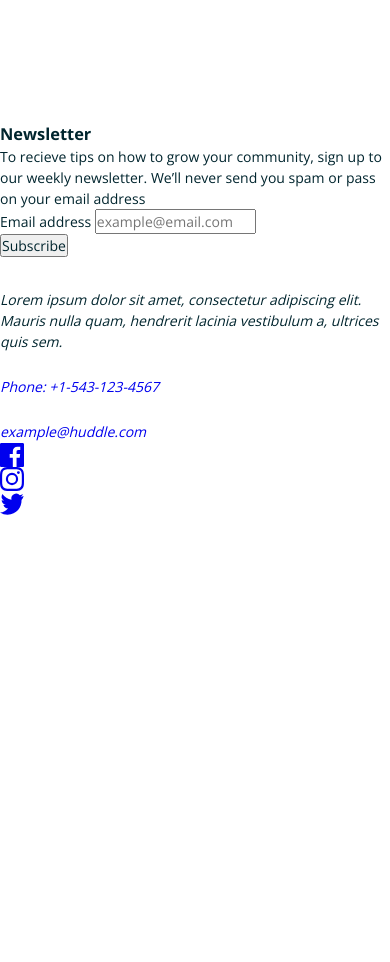
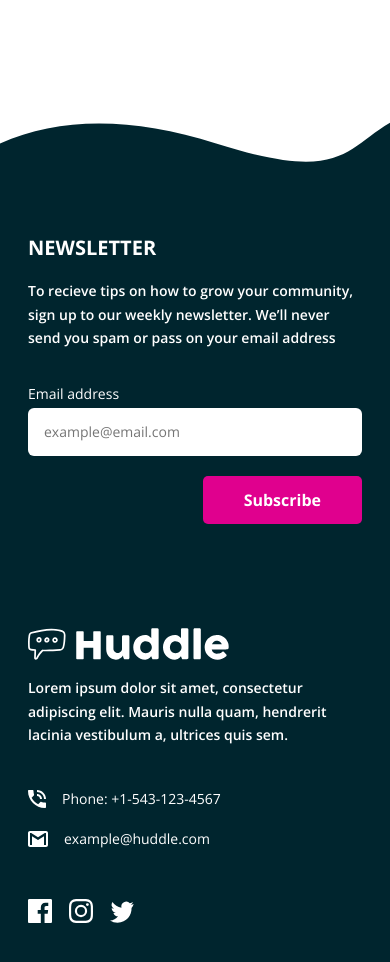
Before and after one commit to DocForLoop/huddle-landing-page-with-curved-sections, a website built with Vite: page index.html in a window 390 px wide. Shown: the part 3800-4762 px from the top of the page. Before the commit the page ends 4315 px from the top, so only its background shows below. Built offline with nearby package versions, Linux system fonts and the light colour scheme.

Commit message:
Add mobile footer styles

```diff
--- a/index.html
+++ b/index.html
@@ -3,7 +3,7 @@
   <head>
     <meta charset="UTF-8">
     <meta name="viewport" content="width=device-width, initial-scale=1.0">
-    <link rel="icon" type="image/png" sizes="32x32" href="favicon-32x32.png">
+    <link rel="icon" type="image/png" sizes="32x32" href="/favicon-32x32.png">
     <title>Huddle landing page with curved sections | Frontend Mentor</title>
     <meta name="description" content="Huddle landing page with curved sections challenge solution using HTML, Sass & Vite.">
     <meta name="author" content="Csaba Molnar (GitHub and Frontend Mentor: DocForLoop)">
@@ -19,7 +19,7 @@
     <meta name="twitter:description" content="Huddle landing page with curved sections challenge solution using HTML, Sass & Vite.">
     <!-- <meta name="twitter:image" content="...preview.jpg"> -->
 
-    <script type="module" src="src/main.js" defer></script>
+    <script type="module" src="/src/main.js" defer></script>
   </head>
   <body class="body">
     <div class="page-wrapper">
@@ -27,7 +27,7 @@
         <a class="header__skip-link" href="#main-content">Skip to main content</a>
         <div class="header__nav">
           <a class="header__logo-link" href="#">
-            <img class="header__logo" src="./src/assets/images/logo.svg"
+            <img class="header__logo" src="/src/assets/images/logo.svg"
                   alt="Home of Huddle" width="96" height="16">
           </a>
           <a class="header__cta-btn" href="#">Try it free</a>
@@ -47,14 +47,14 @@
 
         <section class="stats" aria-label="Huddle's statistics">
           <div class="stats__item">
-            <img class="stats__icon-comm" src="./src/assets/images/icon-communities.svg"
+            <img class="stats__icon-comm" src="/src/assets/images/icon-communities.svg"
                   alt="" width="29" height="26" loading="lazy" decoding="async">
             <p class="stats__number">1.4k+</p>
             <p class="stats__text">Communities Formed</p>
           </div>
 
           <div class="stats__item">
-            <img class="stats__icon-msg" src="./src/assets/images/icon-messages.svg"
+            <img class="stats__icon-msg" src="/src/assets/images/icon-messages.svg"
                   alt="" width="30" height="25" loading="lazy" decoding="async">
             <p class="stats__number">2.7m+</p>
             <p class="stats__text stats__text--center">Messages Sent</p>
@@ -65,8 +65,8 @@
       <main class="main" id="main-content" tabindex="-1">
         <div class="grow">
           <picture>
-            <source media="(width > 75em)" srcset="./src/assets/images/bg-section-top-desktop-1.svg">
-            <img class="grow__decor-top" src="./src/assets/images/bg-section-top-mobile-1.svg"
+            <source media="(width > 75em)" srcset="/src/assets/images/bg-section-top-desktop-1.svg">
+            <img class="grow__decor-top" src="/src/assets/images/bg-section-top-mobile-1.svg"
                   alt="" width="375" height="112" loading="lazy" decoding="async">
           </picture>
 
@@ -82,8 +82,8 @@
           </section>
 
           <picture>
-            <source media="(width > 75em)" srcset="./src/assets/images/bg-section-bottom-desktop-1.svg">
-            <img class="grow__decor-bottom" src="./src/assets/images/bg-section-bottom-mobile-1.svg"
+            <source media="(width > 75em)" srcset="/src/assets/images/bg-section-bottom-desktop-1.svg">
+            <img class="grow__decor-bottom" src="/src/assets/images/bg-section-bottom-mobile-1.svg"
                 alt="" width="375" height="52" loading="lazy" decoding="async">
           </picture>
         </div>
@@ -101,8 +101,8 @@
 
         <div class="users">
           <picture>
-            <source media="(width > 75em)" srcset="./src/assets/images/bg-section-top-desktop-2.svg">
-            <img class="users__decor-top" src="./src/assets/images/bg-section-top-mobile-2.svg"
+            <source media="(width > 75em)" srcset="/src/assets/images/bg-section-top-desktop-2.svg">
+            <img class="users__decor-top" src="/src/assets/images/bg-section-top-mobile-2.svg"
                   alt="" width="375" height="103" loading="lazy" decoding="async">
           </picture>
 
@@ -118,7 +118,7 @@
           </section>
 
           <picture>
-            <source media="(width > 75em)" srcset="./src/assets/images/bg-section-bottom-desktop-2.svg">
+            <source media="(width > 75em)" srcset="/src/assets/images/bg-section-bottom-desktop-2.svg">
             <img class="users__decor-bottom" src="/src/assets/images/bg-section-bottom-mobile-2.svg"
                   alt="" width="375" height="101" loading="lazy" decoding="async">
           </picture>
@@ -131,6 +131,13 @@
       </main>
 
       <footer class="footer">
+        <picture>
+          <source media="(width > 75em)" srcset="/src/assets/images/bg-footer-top-desktop.svg">
+          <img class="footer__decor-img" src="/src/assets/images/bg-footer-top-mobile.svg"
+              alt="" width="375" height="53" loading="lazy" decoding="async">
+        </picture>
+
+        <div class="footer__content-wrapper">
           <section class="newsletter" aria-labelledby="newsletter">
             <div class="newsletter__content">
               <h3 class="newsletter__title" id="newsletter">Newsletter</h3>
@@ -152,7 +159,7 @@
           </section>
 
           <dialog class="modal" aria-labelledby="modal-title" aria-describedby="modal-desc">
-          <img class="modal__icon" src="./src/assets/images/icon-success.svg" alt="" width="64" height="64">
+            <img class="modal__icon" src="/src/assets/images/icon-success.svg" alt="" width="64" height="64">
             <h2 class="modal__title" id="modal-title">Thanks for subscribing!</h2>
             <p class="modal__msg" id="modal-desc" role="alert">A confirmation email has been sent to <span class="modal__email"></span>.
               Please open it and click the button inside to confirm your subscription.
@@ -161,8 +168,8 @@
           </dialog>
 
           <div class="footer__content">
-          <a href="#">
-            <img class="footer__logo" src="./src/assets/images/logo-white.svg"
+            <a class="footer__logo-link" href="#">
+              <img class="footer__logo" src="/src/assets/images/logo-white.svg"
                     alt="Home of Huddle" width="200" height="32" loading="lazy" decoding="async">
             </a>
 
@@ -172,16 +179,18 @@
                   vestibulum a, ultrices quis sem.
                 </p>
 
+                <div class="footer__contact-info">
                   <div class="footer__contact">
-                <img class="footer__icons" src="./src/assets/images/icon-phone.svg"
-                      alt="" width="24" height="24" loading="lazy" decoding="async">
+                    <img class="footer__icon-tel" src="/src/assets/images/icon-phone.svg"
+                          alt="" width="18" height="18" loading="lazy" decoding="async">
                     <a class="footer__links" href="tel:+1-543-123-4567">Phone: +1-543-123-4567</a>
                   </div>
 
                   <div class="footer__contact">
-                <img class="footer__icons" src="./src/assets/images/icon-email.svg"
-                      alt="" width="24" height="24" loading="lazy" decoding="async">
+                    <img class="footer__icon-mail" src="/src/assets/images/icon-email.svg"
+                          alt="" width="20" height="16" loading="lazy" decoding="async">
                     <a class="footer__links" href="mailto:example@huddle.com">example@huddle.com</a>
+                  </div>
                 </div>
               </address>
             </section>
@@ -226,6 +235,7 @@
               </ul>
             </nav>
           </div>
+        </div>
       </footer>
     </div>
   </body>
--- a/src/scss/components/footer/_footer-layout.scss
+++ b/src/scss/components/footer/_footer-layout.scss
@@ -1 +1,66 @@
 @use '@scss/global/functions' as *;
+
+.footer {
+
+    &__content-wrapper {
+        display: flex;
+        flex-direction: column;
+        row-gap: 104px;
+        align-items: center;
+    }
+
+    &__content {
+        display: flex;
+        flex-direction: column;
+        row-gap: 16px;
+    }
+
+    &__address {
+        display: flex;
+        flex-direction: column;
+        row-gap: 40px;
+    }
+
+    &__contact-info {
+        display: flex;
+        flex-direction: column;
+        row-gap: 16px;
+    }
+
+    &__contact {
+        display: flex;
+        align-items: center;
+        column-gap: 16px;
+    }
+
+    &__social-list {
+        display: flex;
+        column-gap: 17px;
+
+    }
+}
+
+.newsletter {
+    display: flex;
+    flex-direction: column;
+    row-gap: fluid(32, 40, 375, 1440);
+
+    &__content {
+        display: flex;
+        flex-direction: column;
+        row-gap: 16px;
+    }
+
+    &__form {
+        display: flex;
+        flex-direction: column;
+        row-gap: rem(20);
+    }
+
+    &__input-group {
+        display: flex;
+        flex-direction: column;
+        row-gap: 2px;
+
+    }
+}
--- a/src/scss/components/footer/_footer.scss
+++ b/src/scss/components/footer/_footer.scss
@@ -1,2 +1,164 @@
 @use '@scss/global/functions' as *;
 @use '@scss/global/mixins' as m;
+
+.footer {
+    color: var(--clr-light);
+    font-size: var(--fs-footer-text);
+    line-height: var(--lh-footer);
+
+    &__decor-img {
+        inline-size: 100%;
+        block-size: 100%;
+
+    }
+
+    &__content-wrapper {
+        background-color: var(--clr-primary);
+        padding-block-start: 56px;
+        padding-inline: 28px;
+        padding-block-end: 46px;
+    }
+
+    &__logo-link {
+        border-radius: rem(3);
+        max-inline-size: fluid(200, 240, 375, 1440, rem);
+
+        &:focus-visible {
+            outline: rem(3) solid var(--clr-secondary);
+            outline-offset: rem(4);
+        }
+    }
+
+    &__logo {
+        inline-size: fluid(200, 240, 375, 1440, rem);
+        block-size: fluid(32, 38, 375, 1440, rem);
+    }
+
+    &__contact-wrapper {
+        margin-block-end: fluid(32, 64, 375, 1440);
+    }
+
+    &__desc {
+        max-inline-size: 43ch;
+        font-style: normal;
+        font-weight: var(--fw-2);
+    }
+
+    &__icon-tel {
+        inline-size: rem(18);
+        block-size: rem(18);
+    }
+
+    &__icon-mail {
+        inline-size: rem(20);
+        block-size: rem(16);
+    }
+
+    &__links {
+        color: var(--clr-light);
+        font-style: normal;
+        border-radius: rem(3);
+
+        &:focus-visible {
+            outline: rem(3) solid var(--clr-secondary);
+            outline-offset: rem(4);
+        }
+    }
+
+    &__social-links {
+        display: inline-block;
+        color: var(--clr-light);
+        border-radius: rem(3);
+        transition: color 0.3s;
+
+        &:focus-visible {
+            outline: rem(3) solid var(--clr-secondary);
+            outline-offset: rem(4);
+        }
+
+        &:hover {
+            color: var(--clr-social-hover)
+        }
+    }
+
+    &__social-icons {
+        inline-size: rem(24);
+        block-size: rem(24);
+    }
+}
+
+.newsletter {
+
+    &__title {
+        font-size: var(--fs-newsletter);
+        line-height: var(--lh-body);
+        text-transform: uppercase;
+    }
+
+    &__desc {
+        font-weight: var(--fw-2);
+        max-inline-size: 44ch;
+    }
+
+    &__form {
+        max-inline-size: rem(500);
+    }
+
+    &__input-group {
+        position: relative;
+    }
+
+    &__email-input {
+        border-radius: rem(6);
+        border: none;
+        padding-block: 12px;
+        padding-inline: 16px;
+        color: var(--clr-primary);
+
+        &:focus-visible {
+            outline: rem(4) solid var(--clr-social-hover);
+        }
+    }
+
+    &__email-input--error {
+        color: var(--clr-error);
+        background-color: var(--clr-error-bg);
+        outline: rem(2) solid var(--clr-error);
+
+        &:focus-visible {
+            outline: rem(2) solid var(--clr-error);
+        }
+    }
+
+    &__error {
+        position: absolute;
+        inset-block-end: 0;
+        transform: translateY(rem(22));
+        color: var(--clr-error);
+        font-size: var(--fs-error);
+        font-weight: var(--fw-2);
+        line-height: 2;
+    }
+
+    &__btn {
+        align-self: flex-end;
+        background-color: var(--clr-secondary);
+        border: none;
+        font-size: var(--fs-footer-btn);
+        font-weight: var(--fw-3);
+        line-height: var(--lh-body);
+        padding-block: 12px;
+        padding-inline: 41px;
+        border-radius: rem(5);
+        transition: background-color 0.3s;
+
+        &:hover {
+            background-color: var(--clr-tertiary);
+        }
+
+        &:focus-visible {
+            outline: rem(3) solid var(--clr-secondary);
+            outline-offset: rem(3);
+        }
+    }
+}
--- a/src/scss/components/header/_header-layout.scss
+++ b/src/scss/components/header/_header-layout.scss
@@ -1,4 +1,14 @@
 @use '@scss/global/functions' as *;
+
+.body {
+    display: grid;
+    place-items: center;
+}
+
+.page-wrapper {
+    display: flex;
+    flex-direction: column;
+}
 
 .header {
     display: flex;
--- a/src/scss/components/header/_header.scss
+++ b/src/scss/components/header/_header.scss
@@ -3,6 +3,11 @@
 
 .body {
     min-block-size: 100vh;
+}
+
+.page-wrapper {
+    inline-size: 100%;
+    max-inline-size: rem(2150);
 }
 
 .header {
--- a/src/scss/components/main/_main-layout.scss
+++ b/src/scss/components/main/_main-layout.scss
@@ -3,7 +3,6 @@
 .main {
     display: flex;
     flex-direction: column;
-    /* row-gap: 120px; */
 }
 
 .grow {
--- a/src/scss/global/_colors.scss
+++ b/src/scss/global/_colors.scss
@@ -3,6 +3,7 @@
     --clr-secondary: hsl(322, 100%, 44%);
     --clr-tertiary: hsl(321, 100%, 66%);
     --clr-error: hsl(0, 100%, 63%);
+    --clr-error-bg: hsl(2, 100%, 95%);
     --clr-social-hover: hsl(192, 100%, 49%);
     --clr-section-bg: hsl(207, 100%, 98%);
     --clr-light: hsl(0, 0%, 100%);
--- a/src/scss/global/_typography.scss
+++ b/src/scss/global/_typography.scss
@@ -47,6 +47,7 @@
     --fs-footer-text: #{rem(14)};
     --fs-newsletter: #{fluid(20, 24, 375, 1440, rem)};
     --fs-footer-btn: #{rem(16)};
+    --fs-error: #{rem(12)};
     --fw-1: 400;
     --fw-2: 600;
     --fw-3: 700;
```
Lines whose indentation alone changed are shown as unchanged.
